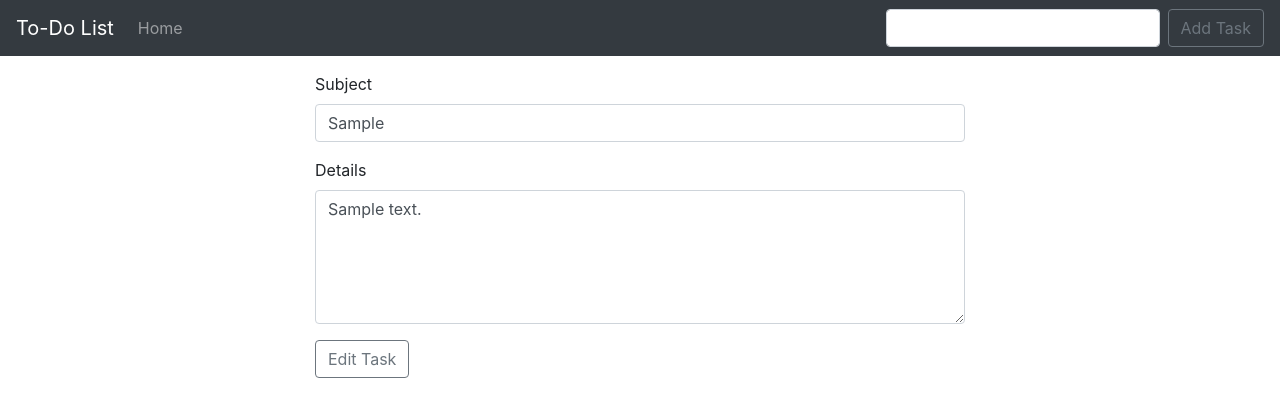
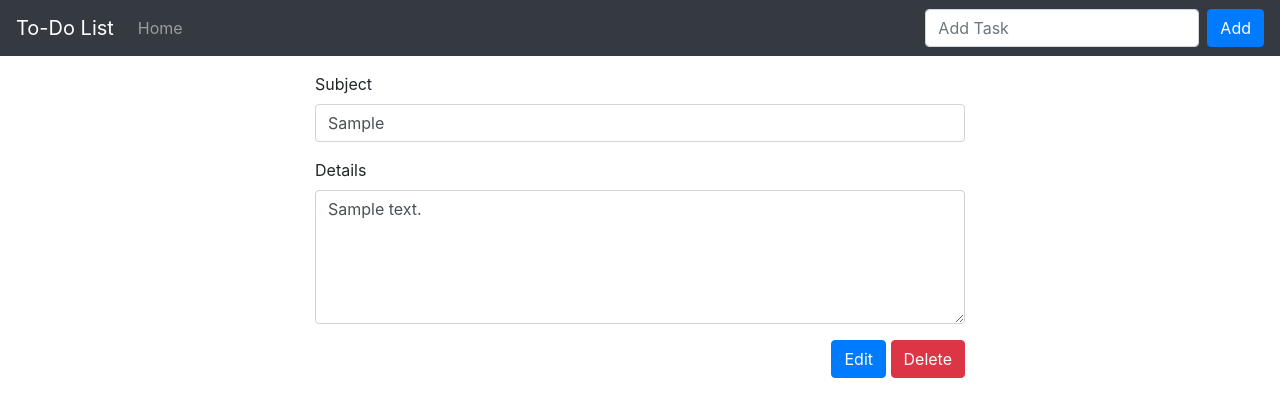
Before and after one commit to kentSarmiento/djTodo, a Django app: page /edit/1 in a window 1280 px wide. Shown: the top 417 px of the page. Run offline with Django 3.2, Linux system fonts and the light colour scheme; tables that the repository leaves empty hold one stand-in row (values such as "Sample post"); some libraries are stand-ins or nearby versions.

Commit message:
Support delete of tasks

```diff
--- a/TodoList/templates/base.html
+++ b/TodoList/templates/base.html
@@ -32,8 +32,8 @@
             </ul>
             <form action="{% url 'home' %}" class="form-inline my-2 my-lg-0" method="POST">
                 {% csrf_token %}
-                <input class="form-control mr-sm-2" type="search" placeholder="" aria-label="Search" name="subject">
-                <button class="btn btn-outline-secondary my-2 my-sm-0" type="submit">Add Task</button>
+                <input class="form-control mr-sm-2" type="search" placeholder="Add Task" aria-label="Search" name="subject">
+                <button class="btn btn-primary" type="submit">Add</button>
             </form>
         </div>
     </nav>
--- a/TodoList/templates/edit.html
+++ b/TodoList/templates/edit.html
@@ -16,7 +16,10 @@
       <label>Details</label>
       <textarea class="form-control" rows=5 name="details">{{item.details}}</textarea>
     </div>
-    <button type="submit" class="btn btn-outline-secondary my-2 my-sm-0">Edit Task</button>
+    <div style="text-align: right;">
+    <button type="submit" class="btn btn-primary">Edit</button>
+    <a href="{% url 'delete' item.id %}"><button type="button" class="btn btn-danger">Delete</button></a>
+    </div>
   </form>
 
 {% endif %}
--- a/TodoList/urls.py
+++ b/TodoList/urls.py
@@ -6,4 +6,5 @@ urlpatterns = [
     path('done/<id>', views.done, name='done'),
     path('undone/<id>', views.undone, name='undone'),
     path('edit/<id>', views.edit, name='edit'),
+    path('delete/<id>', views.delete, name='delete'),
 ]
--- a/TodoList/views.py
+++ b/TodoList/views.py
@@ -52,3 +52,8 @@ def edit(request, id):
         context = {'item': item}
 
         return render(request, 'edit.html', context)
+
+def delete(request, id):
+    item = List.objects.get(pk=id)
+    item.delete()
+    return redirect('home')
```
